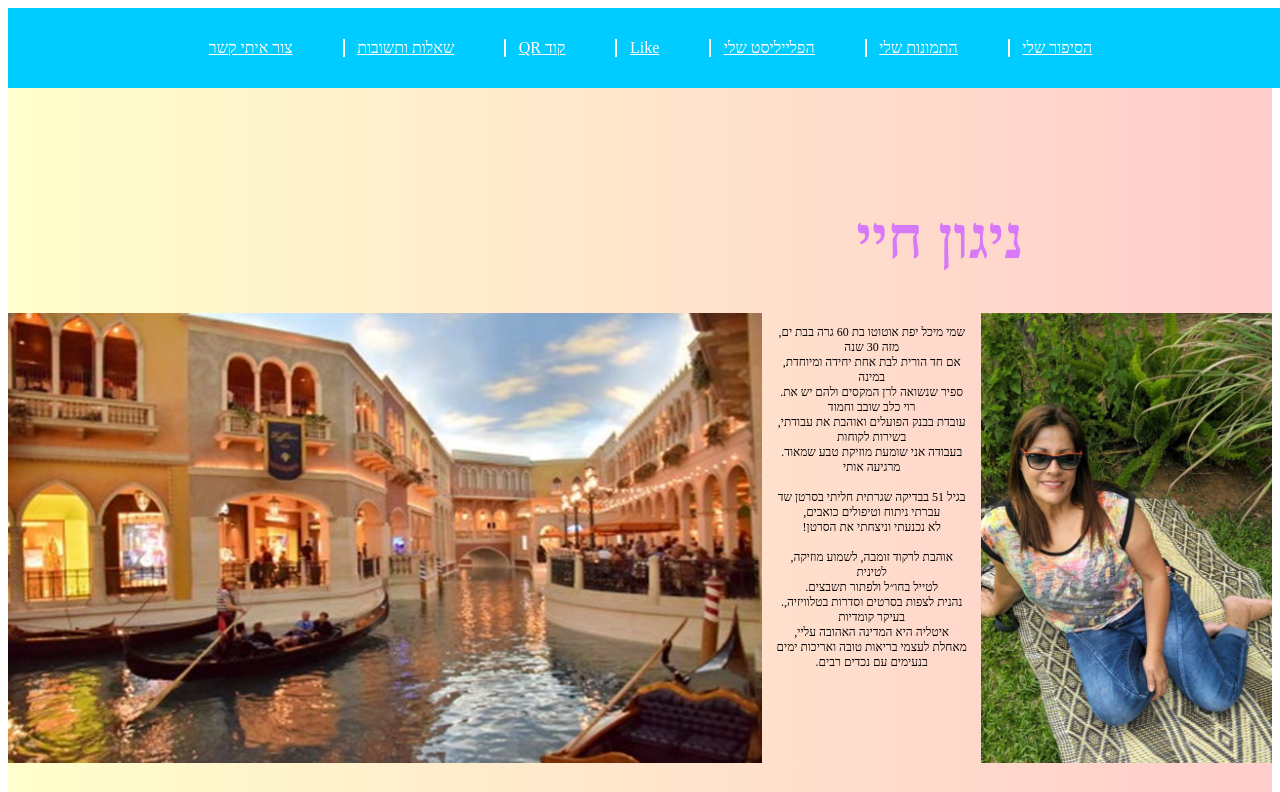
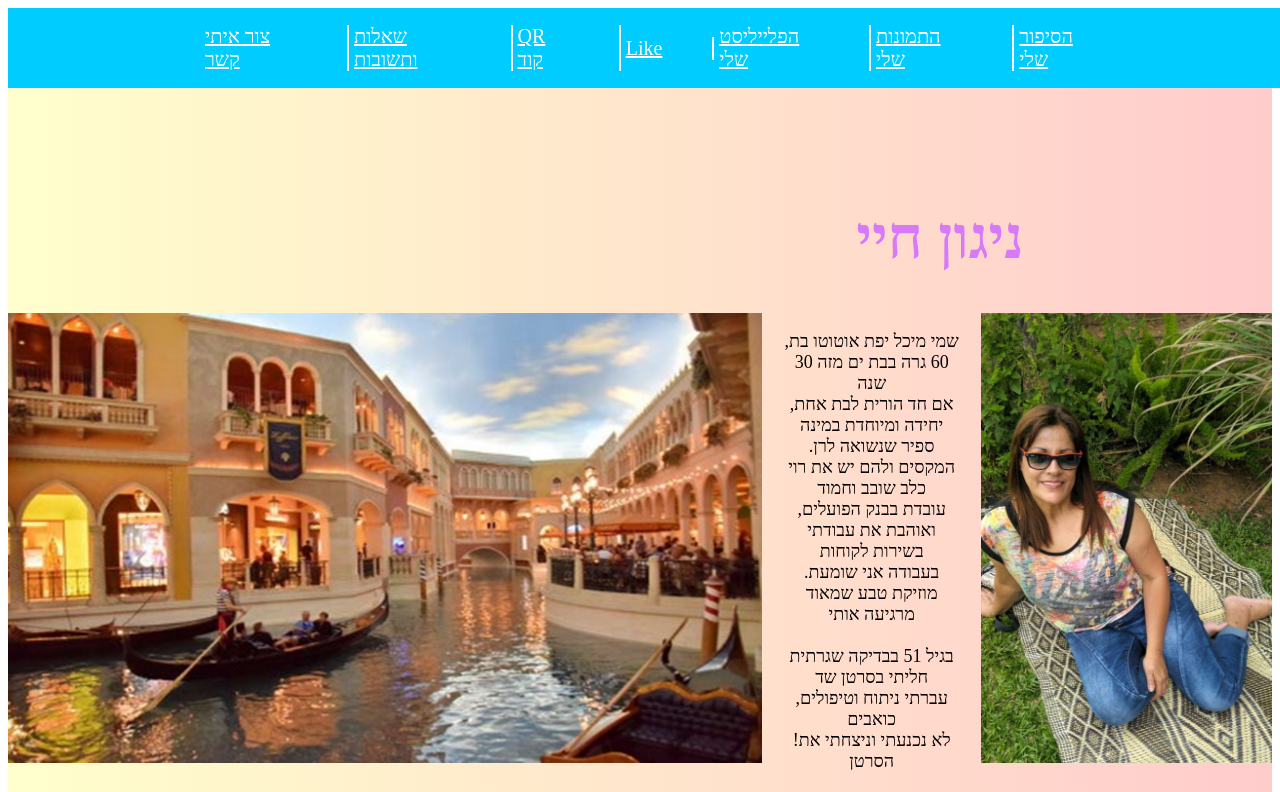
Before and after one commit to ShamaySapir/thirdAgeWebsite, a plain HTML site: page index.html in a window 1280 px wide. Shown: the top 792 px of the page. Drawn offline with Linux system fonts and the light colour scheme; a small style sheet from the web is missing.

Commit message:
font style 3

```diff
--- a/style.css
+++ b/style.css
@@ -19,7 +19,7 @@
 #nav a {
 	 font-size: 15px;
 	 font-family: 'Shuneet', serif;
-	 font-size: 16px;
+	 font-size: 20px;
 	}
 
 #nav a:link {
@@ -71,7 +71,7 @@
 .about {
 	padding-right: 1em;
 	padding-left: 1em;
-	font-size: 12px;
+	font-size: 18px;
 	padding-bottom: 1em;
 }
 
```
